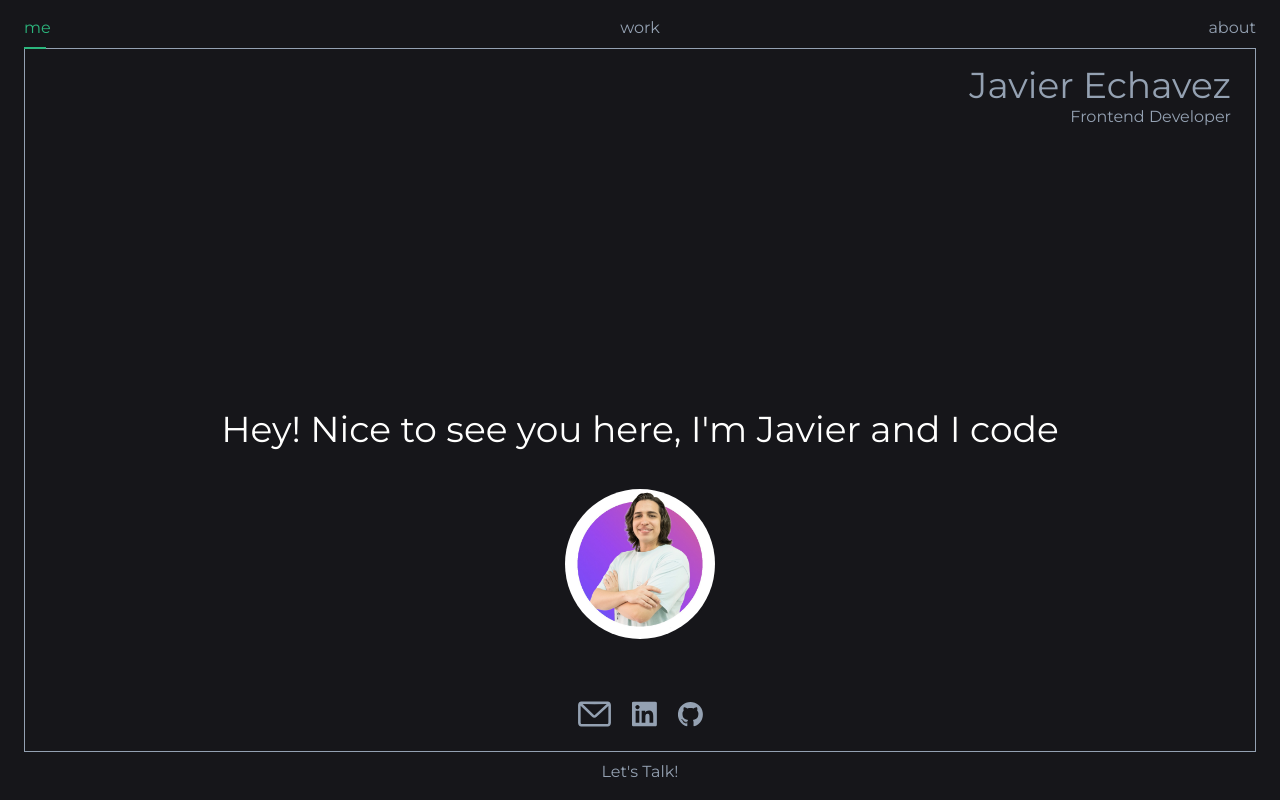
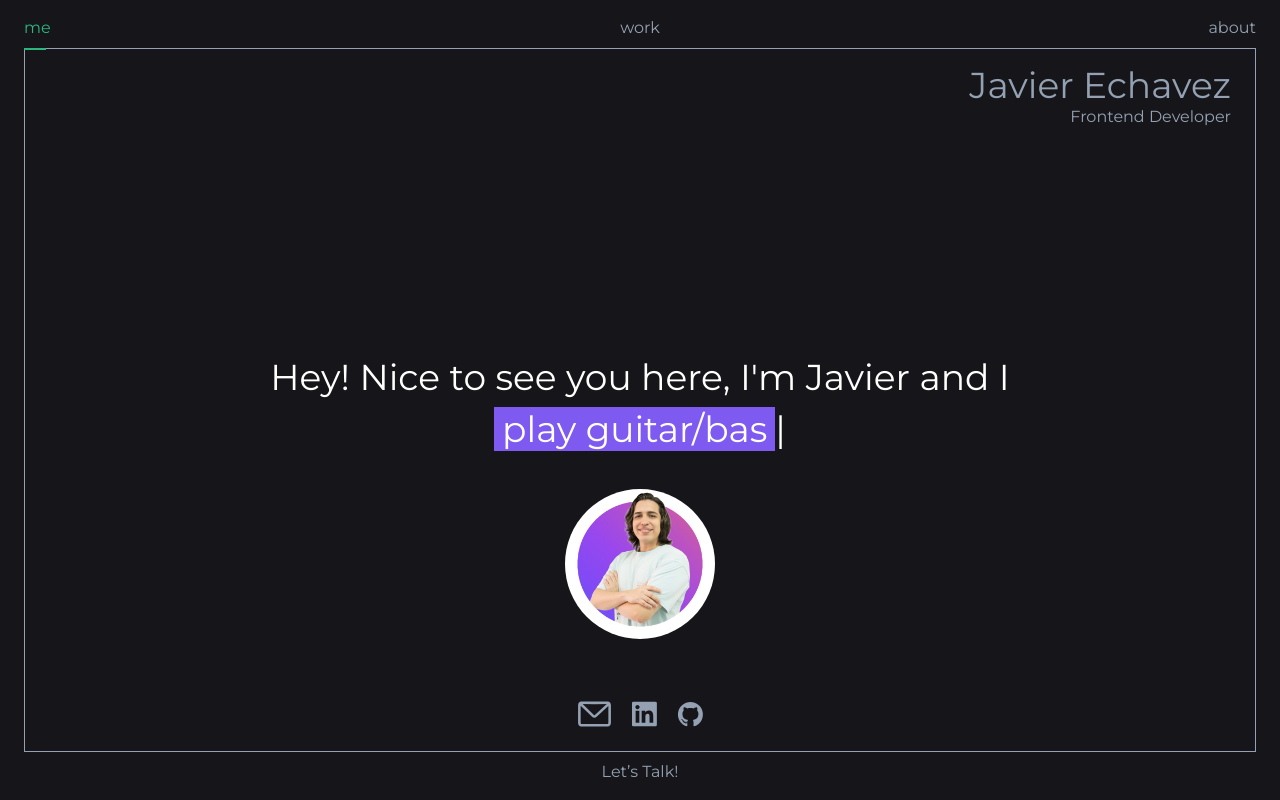
Before and after one commit to jech33/web-portfolio, a Next.js app: page / in a window 1280 px wide. Built offline with nearby package versions, Linux system fonts and the light colour scheme.

Commit message:
✨ FEAT: add performant animations to home page

```diff
--- a/app/components/Footer.tsx
+++ b/app/components/Footer.tsx
@@ -1,5 +1,7 @@
+import lang from '@/lang';
+
 const Footer = () => {
-  return <footer className="w-full text-center text-text-secondary">Let&apos;s Talk!</footer>;
+  return <footer className="w-full text-center text-text-secondary">{lang.contact}</footer>;
 };
 
 export default Footer;
--- a/app/components/Navbar.tsx
+++ b/app/components/Navbar.tsx
@@ -1,75 +1,48 @@
 'use client';
 
 /** Libraries */
-import { useEffect, useRef } from 'react';
+import { useEffect, useState } from 'react';
 import { usePathname } from 'next/navigation';
 import Link from 'next/link';
 
+/** Functional */
+import { moveSvgLine, navbarLinks } from './Navbar.utils';
+
 const Navbar = () => {
   const pathname = usePathname();
-  const svgRef = useRef<SVGSVGElement | null>(null);
-  const routes = [
-    {
-      label: 'me',
-      path: '/',
-      className: '',
-    },
-    {
-      label: 'work',
-      path: '/work',
-      className: 'justify-center',
-    },
-    {
-      label: 'about',
-      path: '/about',
-      className: 'justify-end',
-    },
-  ];
-
-  const moveSvgLine = () => {
-    const element = document.getElementsByClassName('active-link')[0] as HTMLAnchorElement;
-    const svgLine = document.getElementById('navbar-svg-line');
-    if (svgLine) {
-      svgLine.style.transform = `translate(${element.offsetLeft}px`;
-      svgLine.style.width = `${element.clientWidth}px`;
-    }
-  };
+  const [durations, setDurations] = useState({
+    navAfter: 'after:duration-0',
+    linkColors: 'duration-0',
+  });
 
   useEffect(() => {
-    moveSvgLine();
+    moveSvgLine(pathname);
+    // eslint-disable-next-line react-hooks/exhaustive-deps
   }, [pathname]);
 
   useEffect(() => {
-    window.addEventListener('resize', moveSvgLine);
-
-    return () => {
-      window.removeEventListener('resize', moveSvgLine);
-    };
+    setDurations({
+      navAfter: 'after:duration-500',
+      linkColors: 'duration-400',
+    });
   }, []);
 
   return (
-    <nav className="relative w-full text-text-secondary">
-      <svg
-        id={'navbar-svg-line'}
-        ref={svgRef}
-        className="absolute -bottom-[9px] z-50 h-[2px] transition-all"
-        width="0"
-      >
-        <line
-          className="stroke-secondary-main stroke-[5]"
-          x1="0"
-          y1="0"
-          x2="100"
-          y2="0"
-          preserveAspectRatio="xMidYMax slice"
-        />
-      </svg>
-      <ul className="flex justify-between gap-2">
-        {routes.map((item, index) => (
-          <li key={index} className={`flex w-[70px] ${item.className}`}>
+    <nav
+      className={`after:content-[' '] relative z-50 w-full overflow-x-clip text-text-secondary
+      after:absolute after:-bottom-[10px] after:-z-10 after:h-[2px] after:w-full after:origin-left
+      after:translate-x-[var(--left)] after:scale-x-[var(--width,0px)] after:bg-secondary-main after:transition-transform ${durations.navAfter}
+      `}
+      style={{ '--left': 0, '--width': 0 } as React.CSSProperties}
+      role="navigation"
+    >
+      <ul className="flex justify-between gap-2" role="tablist">
+        {navbarLinks.map((item, index) => (
+          <li key={index} className={`flex w-[70px] ${item.className}`} role="tab">
             <Link
-              className={`h-full transition duration-200 ease-in-out hover:text-secondary-main active:text-secondary-light  ${
-                pathname === item.path ? 'active-link text-secondary-main' : ''
+              className={`h-full transition-colors  ease-in-out hover:text-secondary-main active:text-secondary-light
+              ${durations.linkColors} ${
+                pathname === item.path ? 'active-link text-secondary-main' : 'not-active'
               }`}
               href={item.path}
             >
--- /dev/null
+++ b/app/components/Navbar.utils.ts
@@ -0,0 +1,44 @@
+import lang from '@/lang';
+
+export const navbarLinks = [
+  {
+    label: lang.navbarMe,
+    path: '/',
+    className: '',
+    linePosition: '0%',
+    lineTransformOrigin: 'left',
+    modifier: 0,
+  },
+  {
+    label: lang.navbarWork,
+    path: '/work',
+    className: 'justify-center',
+    linePosition: '50%',
+    modifier: 2,
+  },
+  {
+    label: lang.navbarAbout,
+    path: '/about',
+    className: 'justify-end',
+    linePosition: '100%',
+    modifier: 1,
+  },
+];
+
+export const moveSvgLine = (pathname: string) => {
+  const parentContainer = document.querySelector('[role=navigation]') as HTMLAnchorElement;
+  const activeElement = document.getElementsByClassName('active-link')[0] as HTMLAnchorElement;
+  const route = navbarLinks.find((route) => route.path === pathname);
+  parentContainer.style.setProperty(
+    '--left',
+    route?.linePosition
+      ? !route?.modifier
+        ? route?.linePosition
+        : `calc(${route?.linePosition} - ${activeElement.clientWidth / route?.modifier}px)`
+      : '0%'
+  );
+  parentContainer.style.setProperty(
+    '--width',
+    `${activeElement.clientWidth / parentContainer.clientWidth}`
+  );
+};
--- a/app/components/SocialMedia.tsx
+++ b/app/components/SocialMedia.tsx
@@ -7,17 +7,24 @@ const SocialMedia = () => {
   return (
     <ul className="absolute bottom-0 flex h-28 w-full items-end justify-center gap-5 bg-gradient-to-t from-background-main from-50% pb-6">
       <li>
-        <a href="mailto:jechavezch@gmail.com?subject=Regarding your web portfolio">
+        <a
+          href="mailto:jechavezch@gmail.com?subject=Regarding your web portfolio"
+          aria-label="email"
+        >
           <MailIcon />
         </a>
       </li>
       <li>
-        <a target="_blank" href="https://www.linkedin.com/in/javier-echavez-chardaux/">
+        <a
+          target="_blank"
+          href="https://www.linkedin.com/in/javier-echavez-chardaux/"
+          aria-label="linkedin"
+        >
           <LinkedinIcon />
         </a>
       </li>
       <li>
-        <a target="_blank" href="https://github.com/jech33">
+        <a target="_blank" href="https://github.com/jech33" aria-label="github">
           <GithubIcon />
         </a>
       </li>
--- /dev/null
+++ b/app/components/Typewriter.tsx
@@ -0,0 +1,42 @@
+'use client';
+
+import lang from '@/lang';
+import { useEffect, useState } from 'react';
+
+const Typewriter = () => {
+  const [currentText, setCurrentText] = useState('');
+  const [currentIndex, setCurrentIndex] = useState(0);
+  const [currentPhrase, setCurrentPhrase] = useState(lang.introPhrases[0]);
+
+  useEffect(() => {
+    let timeout: NodeJS.Timeout;
+
+    if (currentIndex < currentPhrase.length) {
+      timeout = setTimeout(() => {
+        setCurrentText((prevText) => prevText + currentPhrase[currentIndex]);
+        setCurrentIndex((prevIndex) => prevIndex + 1);
+      }, 225);
+    } else {
+      // ADD THIS CHECK
+      const newPhraseIndex = lang.introPhrases.findIndex((phrase) => phrase === currentPhrase) + 1;
+      const newAvailableIndex = newPhraseIndex >= lang.introPhrases.length ? 0 : newPhraseIndex;
+      setTimeout(() => {
+        setCurrentIndex(0);
+        setCurrentText('');
+        setCurrentPhrase(lang.introPhrases[newAvailableIndex]);
+      }, 1200);
+    }
+
+    return () => clearTimeout(timeout);
+    // eslint-disable-next-line react-hooks/exhaustive-deps
+  }, [currentIndex]);
+
+  return (
+    <>
+      <span className="bg-primary-main px-2">{currentText}</span>
+      <span className="animate-typewriter ">|</span>
+    </>
+  );
+};
+
+export default Typewriter;
--- /dev/null
+++ b/app/lang/en.ts
@@ -0,0 +1,17 @@
+export const en = {
+  navbarMe: 'me',
+  navbarWork: 'work',
+  navbarAbout: 'about',
+  intro: "Hey! Nice to see you here, I'm Javier and I",
+  introPhrases: [
+    'code',
+    'play guitar/bass',
+    'workout',
+    'love food',
+    'play videogames',
+    'listen to music',
+  ],
+  briefDescription:
+    'I’ve been coding since college and I love playing around with frontend technologies. I was born and raised in Barranquilla, Colombia, the city were I took my first steps as a web developer. I’m passionate about implementing/coding pixel-perfect, beautiful and cutting edge UI/UX designs.',
+  contact: 'Let’s Talk!',
+};
--- /dev/null
+++ b/app/lang/index.ts
@@ -0,0 +1,9 @@
+import { en } from './en';
+
+const languages = {
+  en,
+};
+
+const lang = 'en';
+
+export default languages[lang];
--- a/app/page.tsx
+++ b/app/page.tsx
@@ -2,6 +2,8 @@ import Image from 'next/image';
 
 /** Assets */
 import ProfilePicture from '@/public/avatar-circle.jpg';
+import lang from './lang';
+import Typewriter from './components/Typewriter';
 
 export default function Home() {
   return (
@@ -11,9 +13,12 @@ export default function Home() {
         <h2>Frontend Developer</h2>
       </div>
       <div className="flex flex-col items-center justify-center gap-10">
-        <p className="text-text-primary md:text-xl lg:text-4xl">
-          Hey! Nice to see you here, I&apos;m Javier and I code
-        </p>
+        <div className="block text-center text-text-primary md:text-xl lg:text-4xl">
+          <p className="">{lang.intro}</p>
+          <p className="mt-3">
+            <Typewriter />
+          </p>
+        </div>
         <Image
           src={ProfilePicture}
           width={150}
--- a/tailwind.config.ts
+++ b/tailwind.config.ts
@@ -24,6 +24,18 @@ const config: Config = {
         'divider-main': '#94A1B2',
         'divider-light': '#A9B3C1',
       },
+      keyframes: {
+        typewriter: {
+          '0%': { opacity: '0' },
+          '1%': { opacity: '1' },
+          '50%': { opacity: '1' },
+          '51%': { opacity: '0' },
+          '100%': { opacity: '0' },
+        },
+      },
+      animation: {
+        typewriter: 'typewriter 1.25s ease-in-out infinite',
+      },
     },
   },
   plugins: [],
```
